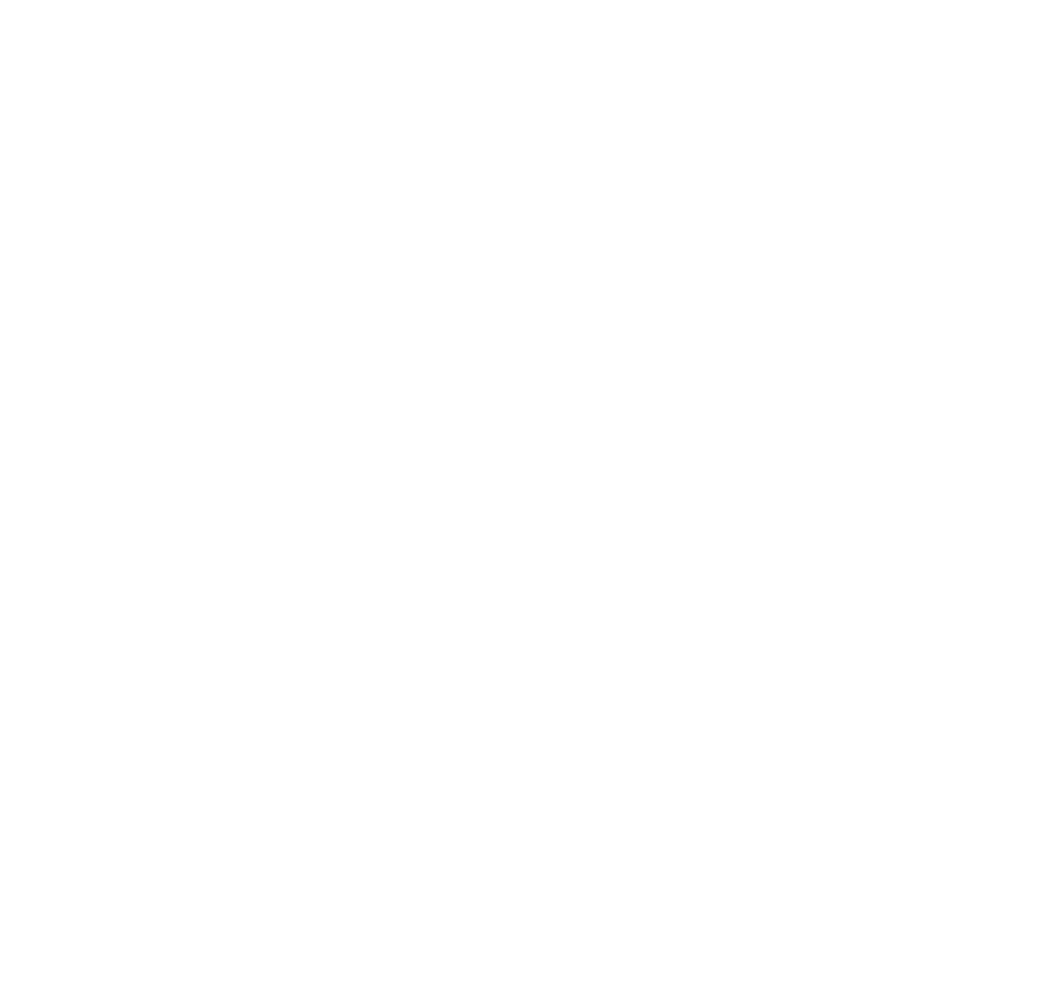
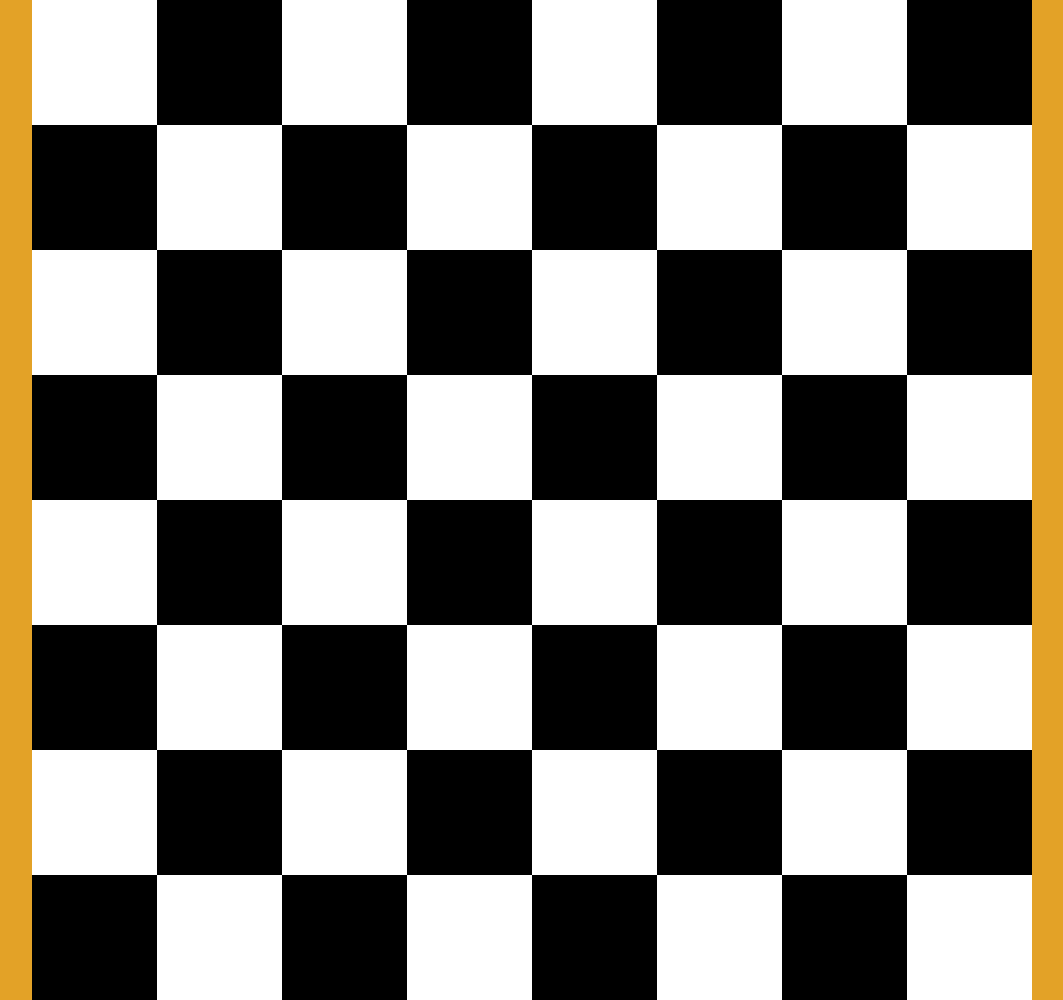
Before and after one commit to rohitjainfsl/css-snippets, a plain HTML site: page chessBoard/index.html in a window 1280 px wide. Shown: the whole page, without its empty margins (108-1171 px from the left). Before the commit the page ends 800 px from the top, so only its background shows below. Drawn offline with Linux system fonts and the light colour scheme.

Commit message:
chessboard complete

```diff
--- a/chessBoard/index.html
+++ b/chessBoard/index.html
@@ -9,7 +9,88 @@
 </head>
 <body>
   <div id="wrapper">
-
+    <div id="board">
+      <div class="row">
+        <div class="square"></div>
+        <div class="square"></div>
+        <div class="square"></div>
+        <div class="square"></div>
+        <div class="square"></div>
+        <div class="square"></div>
+        <div class="square"></div>
+        <div class="square"></div>
+      </div>
+      <div class="row">
+        <div class="square"></div>
+        <div class="square"></div>
+        <div class="square"></div>
+        <div class="square"></div>
+        <div class="square"></div>
+        <div class="square"></div>
+        <div class="square"></div>
+        <div class="square"></div>
+      </div>
+      <div class="row">
+        <div class="square"></div>
+        <div class="square"></div>
+        <div class="square"></div>
+        <div class="square"></div>
+        <div class="square"></div>
+        <div class="square"></div>
+        <div class="square"></div>
+        <div class="square"></div>
+      </div>
+      <div class="row">
+        <div class="square"></div>
+        <div class="square"></div>
+        <div class="square"></div>
+        <div class="square"></div>
+        <div class="square"></div>
+        <div class="square"></div>
+        <div class="square"></div>
+        <div class="square"></div>
+      </div>
+      <div class="row">
+        <div class="square"></div>
+        <div class="square"></div>
+        <div class="square"></div>
+        <div class="square"></div>
+        <div class="square"></div>
+        <div class="square"></div>
+        <div class="square"></div>
+        <div class="square"></div>
+      </div>
+      <div class="row">
+        <div class="square"></div>
+        <div class="square"></div>
+        <div class="square"></div>
+        <div class="square"></div>
+        <div class="square"></div>
+        <div class="square"></div>
+        <div class="square"></div>
+        <div class="square"></div>
+      </div>
+      <div class="row">
+        <div class="square"></div>
+        <div class="square"></div>
+        <div class="square"></div>
+        <div class="square"></div>
+        <div class="square"></div>
+        <div class="square"></div>
+        <div class="square"></div>
+        <div class="square"></div>
+      </div>
+      <div class="row">
+        <div class="square"></div>
+        <div class="square"></div>
+        <div class="square"></div>
+        <div class="square"></div>
+        <div class="square"></div>
+        <div class="square"></div>
+        <div class="square"></div>
+        <div class="square"></div>
+      </div>
+    </div>
   </div>
 </body>
 </html>
--- a/chessBoard/style.css
+++ b/chessBoard/style.css
@@ -3,3 +3,27 @@
   padding: 0;
   box-sizing: border-box;
 }
+#wrapper{
+  display: flex;
+  justify-content: center;
+  align-items: center;
+  background-color: #e3a227;
+}
+#board{
+  width: 1000px;
+  height: 1000px;
+  margin: 0 auto;
+  background-color: #000;
+}
+#board .row{
+  display: flex;
+  flex-wrap: wrap;
+  height: 12.5%;
+}
+.square{
+  width: 12.5%;
+  height: 100%;
+}
+#board .row:nth-of-type(2n) .square:nth-of-type(2n), #board .row:nth-of-type(2n+1) .square:nth-of-type(2n+1){
+  background-color: #fff;
+}
```
